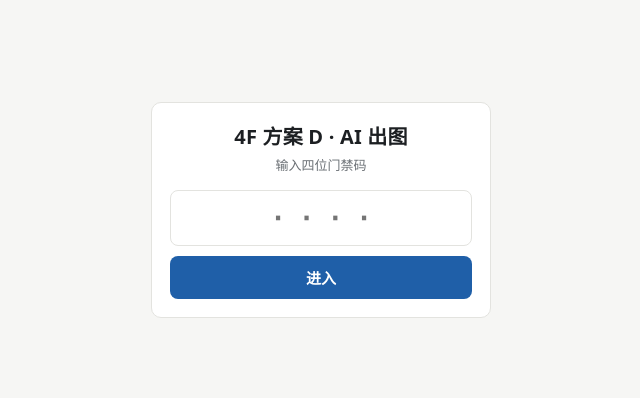
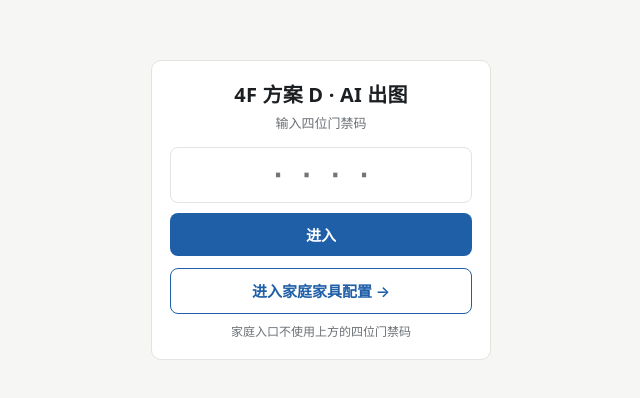
Before and after one commit to iuoqu/zhuangxiu, a website: page index.html in a window 1280 px wide. Shown: the part 190-588 px from the top of the page, without its empty margins (319-959 px from the left). Drawn offline with Linux system fonts and the light colour scheme.

Commit message:
Add home furniture entry to root page

```diff
--- a/index.html
+++ b/index.html
@@ -31,6 +31,10 @@
        letter-spacing:.5em;text-align:center;text-indent:.5em;
        border:1px solid var(--line);border-radius:8px;background:transparent;color:var(--ink)}
   #pin:focus{outline:2px solid var(--accent);outline-offset:1px}
+  .gate-home{display:block;margin-top:12px;padding:10px 14px;border:1px solid var(--accent);
+             border-radius:8px;color:var(--accent);font-weight:600;text-decoration:none}
+  .gate-home:hover,.gate-home:focus-visible{background:color-mix(in srgb,var(--accent) 10%,transparent)}
+  .gate-note{margin:8px 0 0;color:var(--dim);font-size:12px}
 
   /* 主界面 */
   .cols{display:grid;grid-template-columns:250px 1fr;gap:18px;align-items:start}
@@ -192,12 +196,15 @@
     <p class="sub" style="margin-bottom:0">输入四位门禁码</p>
     <input id="pin" inputmode="numeric" maxlength="4" autocomplete="off" placeholder="····">
     <button class="go" id="enter" style="width:100%">进入</button>
+    <a class="gate-home" href="./home.html">进入家庭家具配置 →</a>
+    <p class="gate-note">家庭入口不使用上方的四位门禁码</p>
     <div class="msg" id="gmsg"></div>
   </div>
 </div>
 
 <div class="wrap" id="app" hidden>
   <nav class="navbar">
+    <a href="./home.html">家庭家具</a>
     <a href="./studio.html">通用规划 MVP</a>
     <a href="./layout.html">排布</a>
     <a href="./plan.html">方案研究</a>
```
